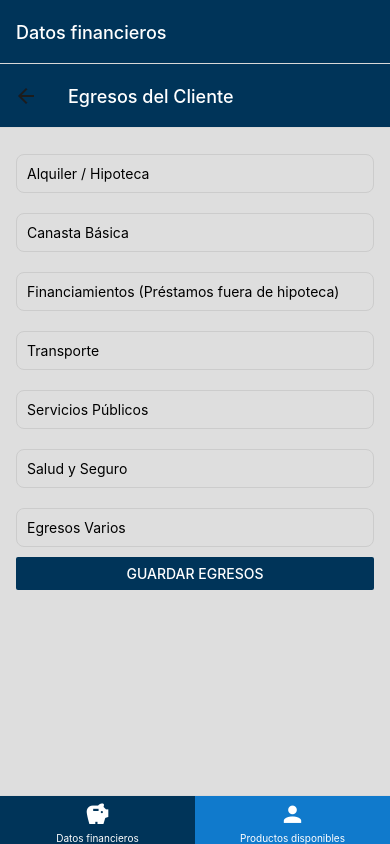
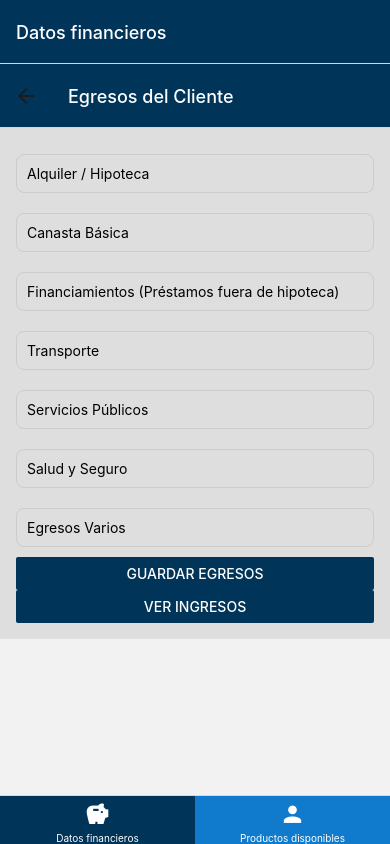
Before and after one commit to DMancia03/desafio-2-dps, a React Native app: screen /Egresos in a window 390 px wide. Built offline with nearby package versions, Linux system fonts and the light colour scheme.

Commit message:
Backgruond gray en engresos

```diff
--- a/src/screens/datos_financieros/Egresos.js
+++ b/src/screens/datos_financieros/Egresos.js
@@ -4,6 +4,7 @@ import { Formik } from 'formik';
 import * as Yup from 'yup';
 import AsyncStorage from "@react-native-async-storage/async-storage";
 import colors from "../../styles/colors";
+import { ScrollView } from "react-native-gesture-handler";
 
 // Validación con Yup para los campos de egresos
 const validationSchema = Yup.object({
@@ -33,6 +34,9 @@ const Egresos = ({ navigation }) => {
     };
 
     return (
+      <ScrollView backgroundColor={colors.GRAY_BACKGROUND}>
+
+
         <Formik
             initialValues={{
                 alquiler: '',
@@ -113,6 +117,8 @@ const Egresos = ({ navigation }) => {
 
                     <Button onPress={handleSubmit} title="Guardar Egresos" color={colors.PRYMARY_COLOR} />
 
+                    <Button onPress={() => {navigation.navigate('Ingresos')}} title="Ver Ingresos" color={colors.PRYMARY_COLOR} />
+
                     {/* Modal para confirmar guardado */}
                     <Modal
                         animationType="slide"
@@ -129,12 +135,19 @@ const Egresos = ({ navigation }) => {
                                 >
                                     <Text style={styles.closeButtonText}>Cerrar</Text>
                                 </TouchableOpacity>
+                                <TouchableOpacity
+                                    style={styles.closeButton}
+                                    onPress={() => {navigation.navigate('Ingresos')}}
+                                >
+                                    <Text style={styles.closeButtonText}>Ver Ingresos</Text>
+                                </TouchableOpacity>
                             </View>
                         </View>
                     </Modal>
                 </View>
             )}
         </Formik>
+        </ScrollView>
     );
 };
 
```
